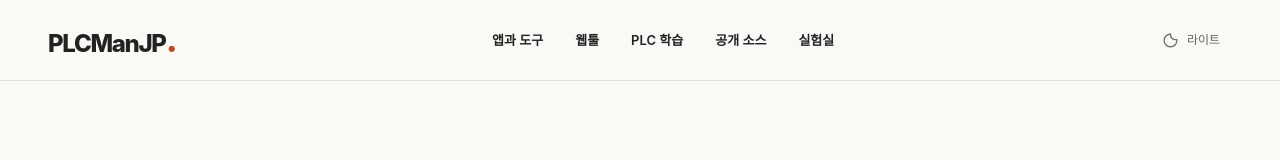
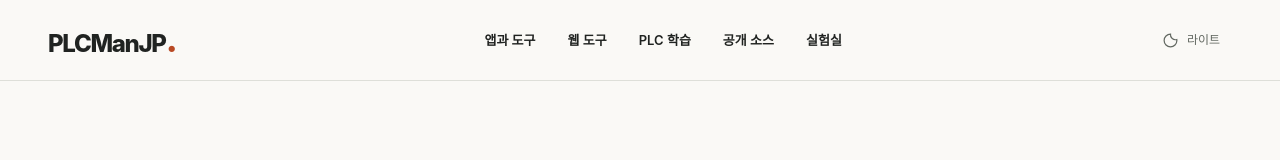
Before and after one commit to plcmanjp/plcmanjp.github.io, a plain HTML site: page index.html in a window 1280 px wide. Shown: the top 160 px of the page. Drawn offline with Linux system fonts and the light colour scheme.

Commit message:
chore: 상단 메뉴를 웹 도구로 정리

```diff
--- a/index.html
+++ b/index.html
@@ -5,7 +5,7 @@
   <div class="shell header-inner">
     <a class="site-brand" href="/" aria-label="PLCManJP 홈">PLCManJP<span aria-hidden="true">.</span></a>
     <nav class="primary-nav" aria-label="주요 메뉴">
-      <a href="#products">앱과 도구</a><a href="#web-tools">웹툴</a><a href="#learning">PLC 학습</a><a href="#open-source">공개 소스</a><a href="#labs">실험실</a>
+      <a href="#products">앱과 도구</a><a href="#web-tools">웹 도구</a><a href="#learning">PLC 학습</a><a href="#open-source">공개 소스</a><a href="#labs">실험실</a>
     </nav>
     <button class="theme-button" id="themeButton" type="button" aria-label="테마 전환: 현재 라이트">
       <svg aria-hidden="true" focusable="false" viewBox="0 0 24 24"><path d="M12 3a9 9 0 1 0 9 9c0-.47-.04-.93-.11-1.38A7 7 0 0 1 12 3Z"/></svg>
```
